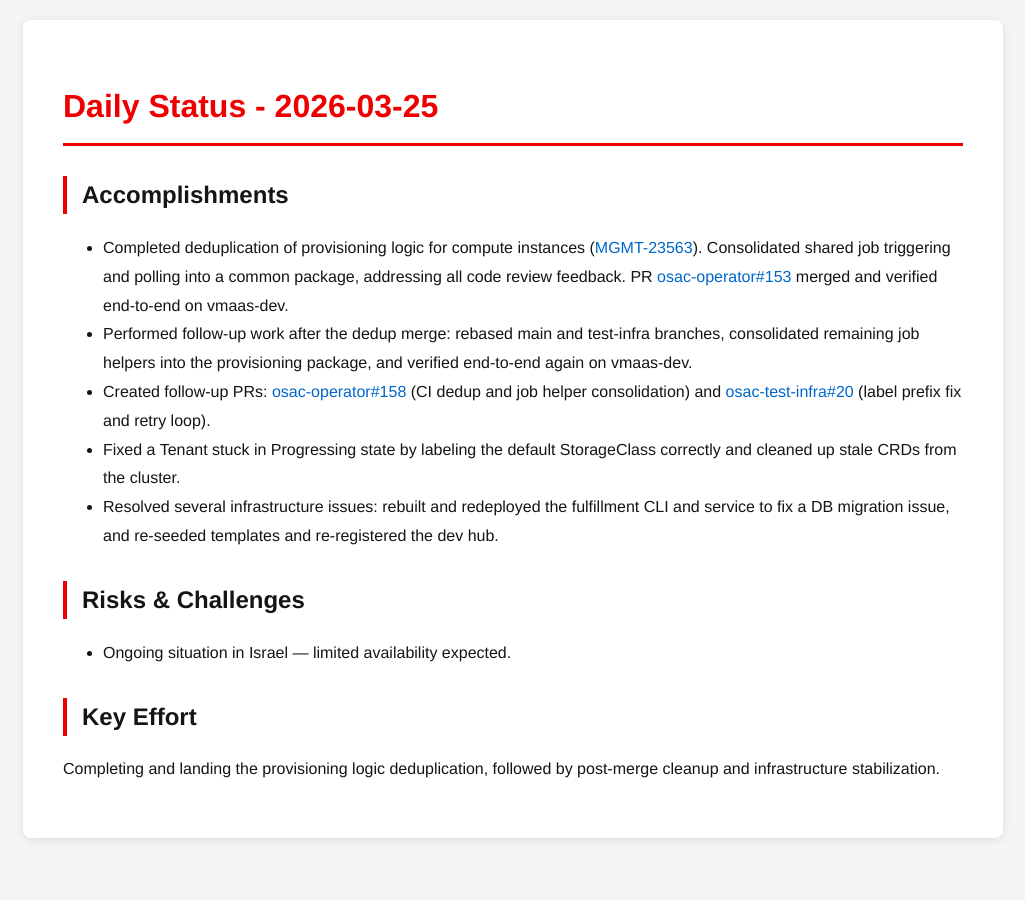
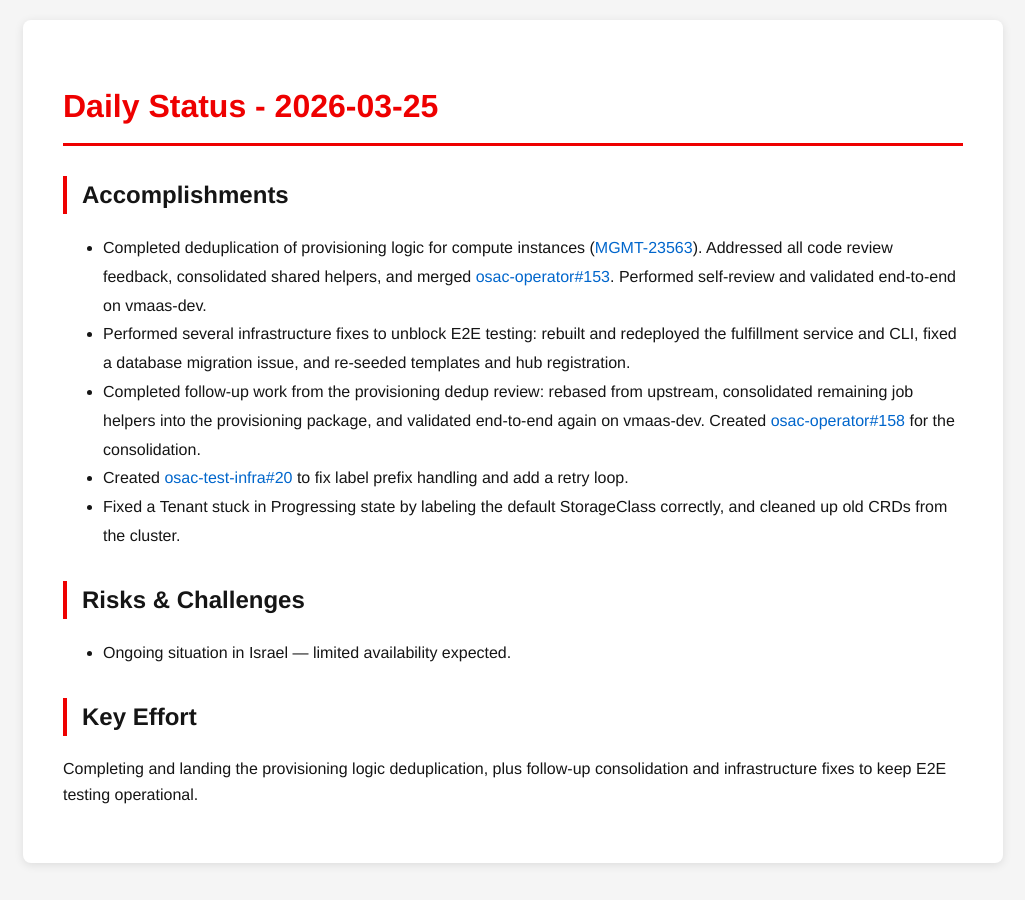
Before and after one commit to tzvatot/daily-status, a Jekyll site: the page built from 2026-03-25.md, in a window 1280 px wide. Shown: the whole page, without its empty margins (127-1152 px from the left). Built offline with Jekyll 4.4.1, drawn with Linux system fonts in a browser that asks for light colours.

Commit message:
Daily status update - 2026-03-25

```diff
--- a/2026-03-25.md
+++ b/2026-03-25.md
@@ -7,14 +7,14 @@ date: 2026-03-25
 # Daily Status - 2026-03-25
 
 ## Accomplishments
-- Completed deduplication of provisioning logic for compute instances ([MGMT-23563](https://issues.redhat.com/browse/MGMT-23563)). Consolidated shared job triggering and polling into a common package, addressing all code review feedback. PR [osac-operator#153](https://github.com/osac-project/osac-operator/pull/153) merged and verified end-to-end on vmaas-dev.
-- Performed follow-up work after the dedup merge: rebased main and test-infra branches, consolidated remaining job helpers into the provisioning package, and verified end-to-end again on vmaas-dev.
-- Created follow-up PRs: [osac-operator#158](https://github.com/osac-project/osac-operator/pull/158) (CI dedup and job helper consolidation) and [osac-test-infra#20](https://github.com/osac-project/osac-test-infra/pull/20) (label prefix fix and retry loop).
-- Fixed a Tenant stuck in Progressing state by labeling the default StorageClass correctly and cleaned up stale CRDs from the cluster.
-- Resolved several infrastructure issues: rebuilt and redeployed the fulfillment CLI and service to fix a DB migration issue, and re-seeded templates and re-registered the dev hub.
+- Completed deduplication of provisioning logic for compute instances ([MGMT-23563](https://issues.redhat.com/browse/MGMT-23563)). Addressed all code review feedback, consolidated shared helpers, and merged [osac-operator#153](https://github.com/osac-project/osac-operator/pull/153). Performed self-review and validated end-to-end on vmaas-dev.
+- Performed several infrastructure fixes to unblock E2E testing: rebuilt and redeployed the fulfillment service and CLI, fixed a database migration issue, and re-seeded templates and hub registration.
+- Completed follow-up work from the provisioning dedup review: rebased from upstream, consolidated remaining job helpers into the provisioning package, and validated end-to-end again on vmaas-dev. Created [osac-operator#158](https://github.com/osac-project/osac-operator/pull/158) for the consolidation.
+- Created [osac-test-infra#20](https://github.com/osac-project/osac-test-infra/pull/20) to fix label prefix handling and add a retry loop.
+- Fixed a Tenant stuck in Progressing state by labeling the default StorageClass correctly, and cleaned up old CRDs from the cluster.
 
 ## Risks & Challenges
 - Ongoing situation in Israel — limited availability expected.
 
 ## Key Effort
-Completing and landing the provisioning logic deduplication, followed by post-merge cleanup and infrastructure stabilization.
+Completing and landing the provisioning logic deduplication, plus follow-up consolidation and infrastructure fixes to keep E2E testing operational.
```
